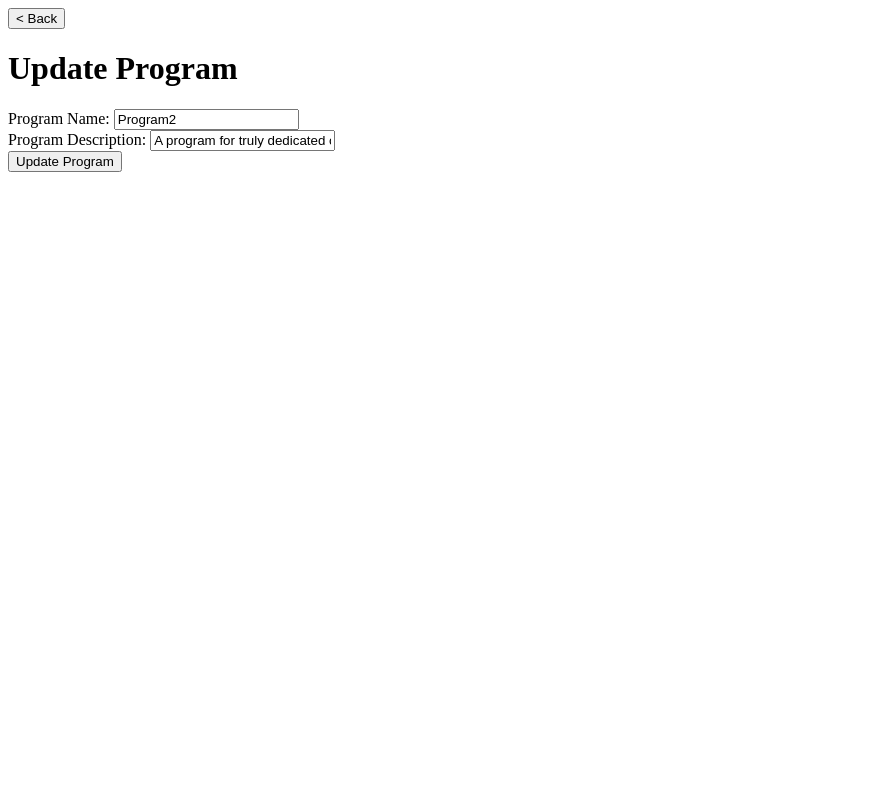
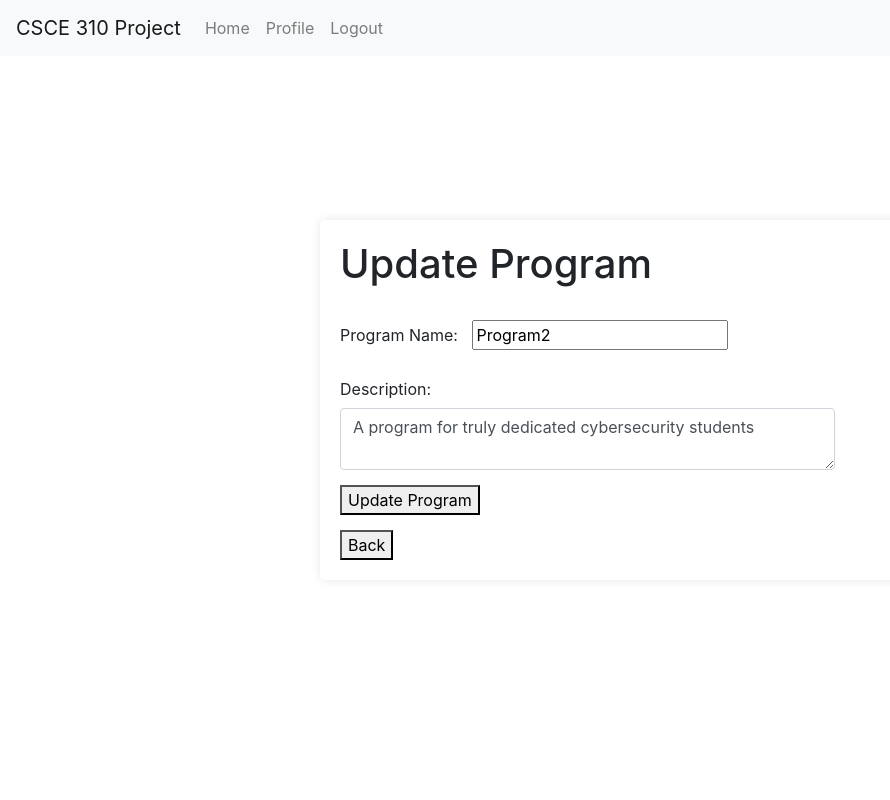
Before and after one commit to freddypadronscarton/CSCE310_Project, a Flask app: page /admin/update_program/2 in a window 1280 px wide. Shown: the whole page, without its empty margins (0-890 px from the left). Run offline with Flask 3, Linux system fonts and the light colour scheme; a user stored in the database is signed in; data comes from the database, SQL or seed files in the repository; some libraries are stand-ins or nearby versions.

Commit message:
styled update_program for admin

```diff
--- a/flaskapp/templates/admin/admin_update_program.html
+++ b/flaskapp/templates/admin/admin_update_program.html
@@ -4,8 +4,33 @@
   <meta charset="UTF-8">
   <meta name="viewport" content="width=device-width, initial-scale=1.0">
   <title>Admin Update Program</title>
+  <link rel="stylesheet" href="https://stackpath.bootstrapcdn.com/bootstrap/4.3.1/css/bootstrap.min.css">
 </head>
 <body>
+    <!-- Navigation Bar -->
+    <nav class="navbar navbar-expand-lg navbar-light bg-light fixed-top">
+      <a class="navbar-brand" href="#">CSCE 310 Project</a>
+      <button class="navbar-toggler" type="button" data-toggle="collapse" data-target="#navbarNav" aria-controls="navbarNav" aria-expanded="false" aria-label="Toggle navigation">
+          <span class="navbar-toggler-icon"></span>
+      </button>
+      <div class="collapse navbar-collapse" id="navbarNav">
+          <ul class="navbar-nav">
+              <li class="nav-item">
+                  <a class="nav-link" href="/home">Home</a>
+              </li>
+
+              <li class="nav-item">
+                  <a class="nav-link" href="/profile">Profile</a>
+              </li>
+
+              <li class="nav-item">
+                  <a class="nav-link" href="/logout">Logout</a>
+              </li>
+          </ul>
+      </div>
+  </nav>
+  <!--End of Navigation Bar -->
+
   <!-- Flash Messages -->
   {% with messages = get_flashed_messages(with_categories=true) %}
     {% if messages %}
@@ -15,23 +40,48 @@
     {% endif %}
   {% endwith %}
 
-  <a href="{{ url_for('admin_bp.view_all_programs') }}">
-    <button>< Back</button>
-  </a>
-
-  <h1>Update Program</h1>
-  <form action="/admin/update_program/{{program.program_num}}" method="POST">
+  <form action="/admin/update_program/{{program.program_num}}" method="POST" id="updateProgramForm">
+    <h1>Update Program</h1><br>
     <div class="form-group">
       <label for="program_name">Program Name:</label>
       <input id="program_name" name="program_name" type="text" value="{{program.name}}">
     </div>
-    <div class="form-group">
-      <label for="program_descr">Program Description:</label>
-      <input id="program_descr" name="program_descr" type="text" value="{{program.description}}">
+    <div class="form-group row">
+      <label for="program_descr" class="col-sm-2 col-form-label">Description:</label>
+      <div class="col-sm-10">
+          <textarea id="program_descr" name="program_descr" class="form-control">{{program.description}}</textarea>
+      </div>
     </div>
     <div class="form-group">
       <button type="submit">Update Program</button>
     </div>
+    <a href="{{ url_for('admin_bp.view_all_programs') }}">
+      <button>Back</button>
+    </a>
   </form>
 </body>
+
+<style>
+  body {
+      display: flex;
+      justify-content: center; /* Centers horizontally */
+      align-items: center; /* Centers vertically */
+      min-height: 100vh; /* Ensures the body takes at least the full viewport height */
+      margin: 0; /* Removes default margin */
+      padding: 0; /* Removes default padding */
+  }
+  form {
+      width: 50%; /* Adjust width as needed */
+      padding: 20px; /* Optional: Adds some padding inside the form */
+      box-shadow: 0 0 10px rgba(0,0,0,0.1); /* Optional: Adds a subtle shadow for better aesthetics */
+      background: #fff; /* Optional: Sets a background color for the form */
+      border-radius: 5px; /* Optional: Rounds the corners of the form */
+  }
+  .form-group {
+      margin-bottom: 15px; /* Space between form groups */
+  }
+  label {
+      margin-right: 10px;
+  }
+</style>
 </html>
```
